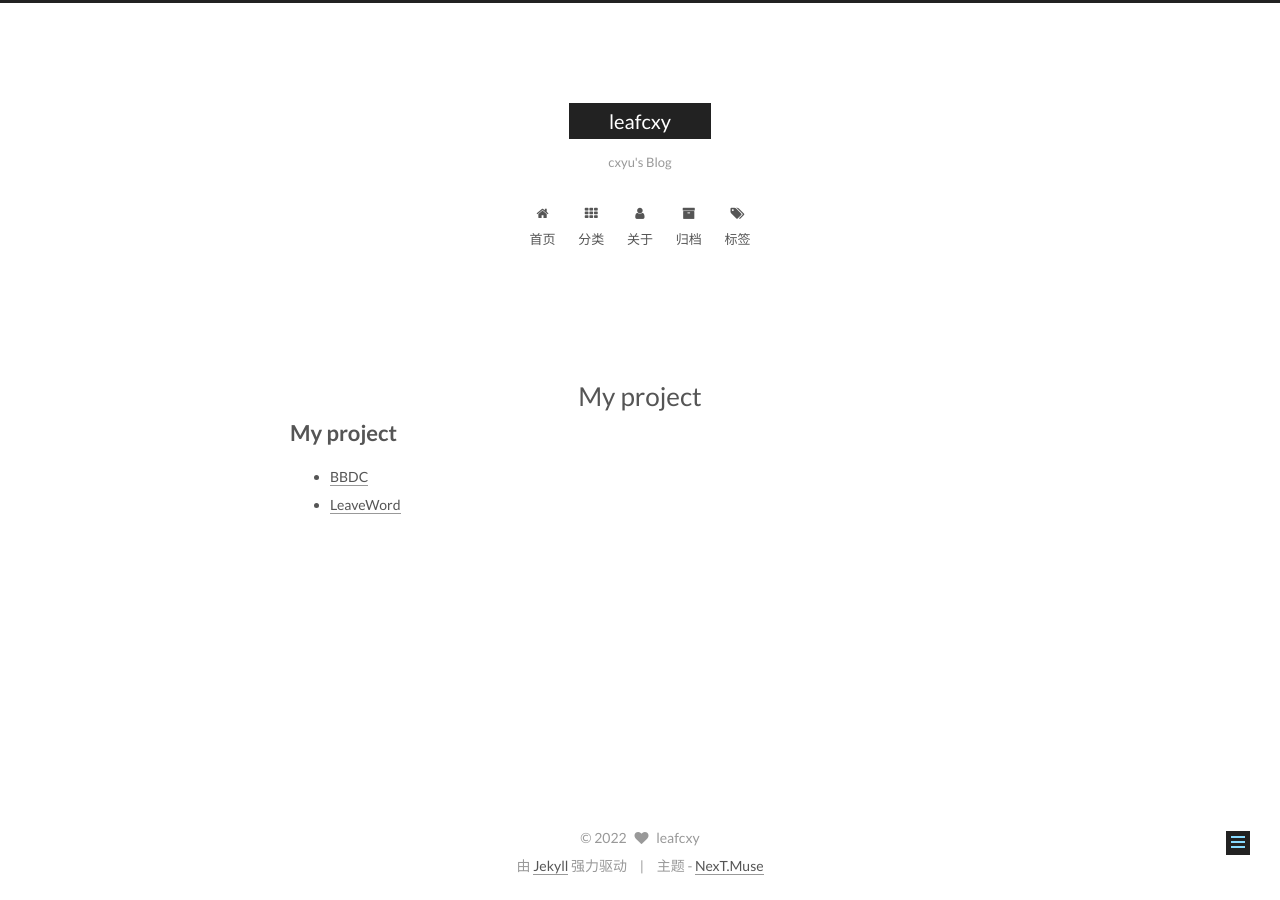
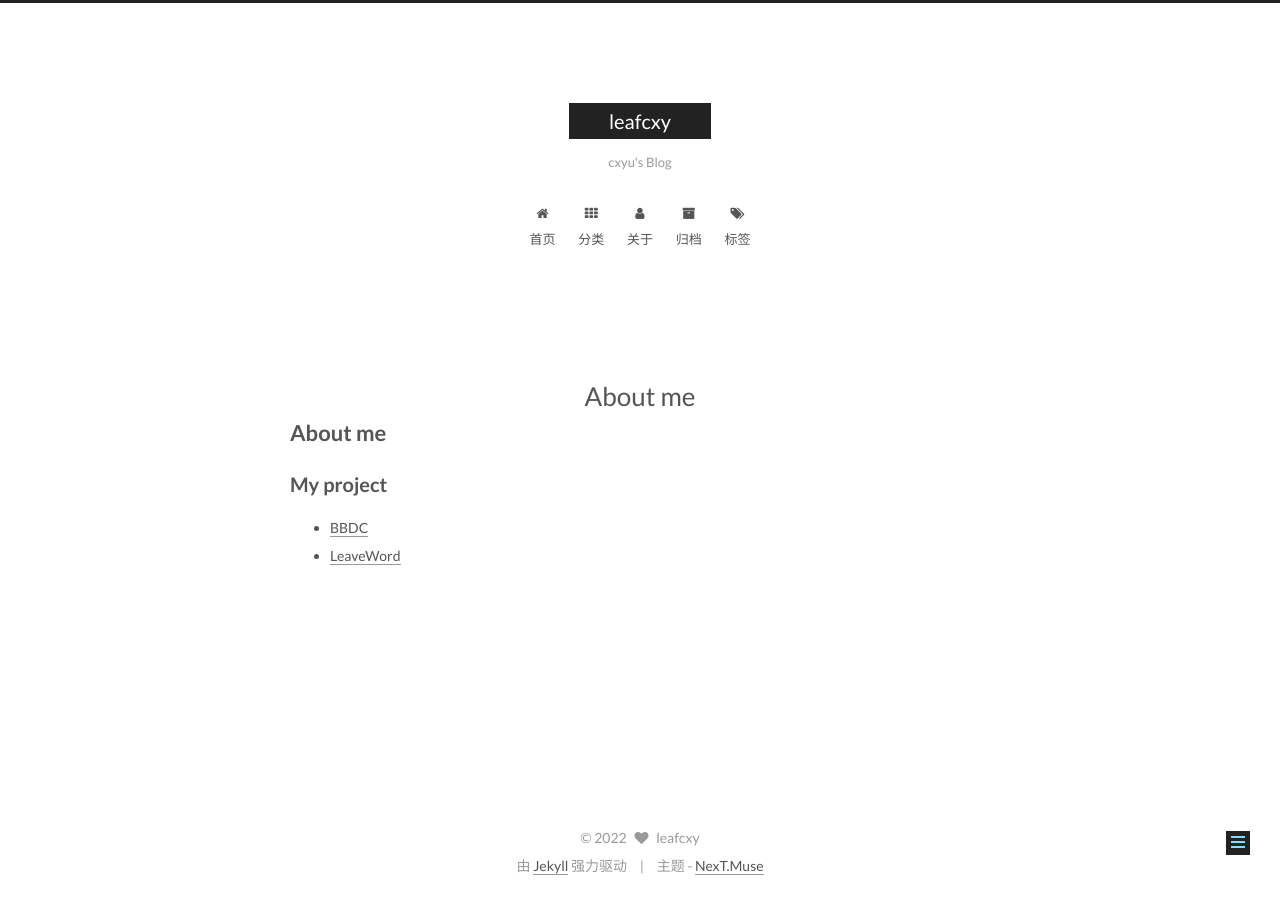
Before and after one commit to leafcxy/leafcxy.github.io, a Jekyll site: the page built from about/index.md, in a window 1280 px wide. Built offline with Jekyll 4.4.1, drawn with Linux system fonts in a browser that asks for light colours; comment, search, counter and statistics services are not loaded; our own code applies the rules of GitHub Pages for plain Markdown files.

Commit message:
About me

```diff
--- a/about/index.md
+++ b/about/index.md
@@ -3,7 +3,9 @@ layout: page
 type: about
 ---
 
-# My project
+# About me
+
+## My project
 
 * [BBDC](https://github.com/leafcxy/BBDC)
 * [LeaveWord](https://github.com/leafcxy/LeaveWord)
```
